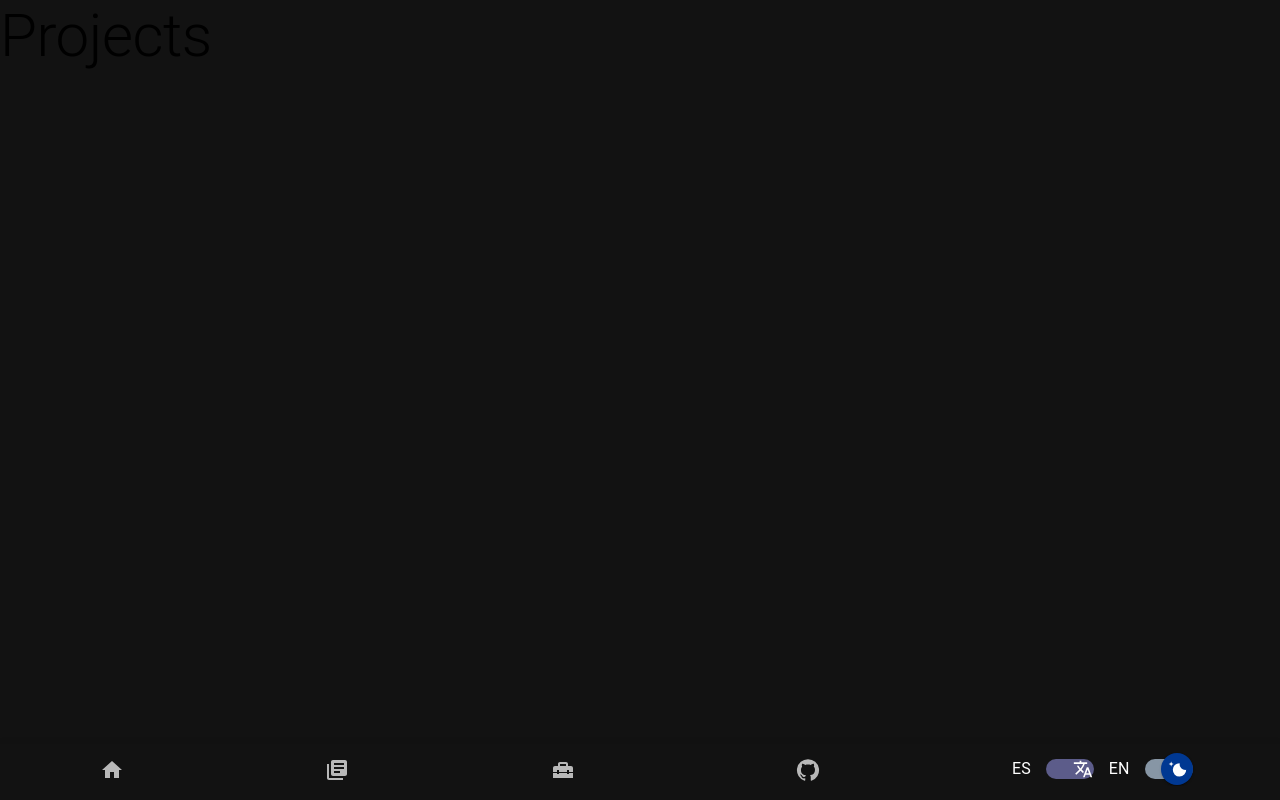
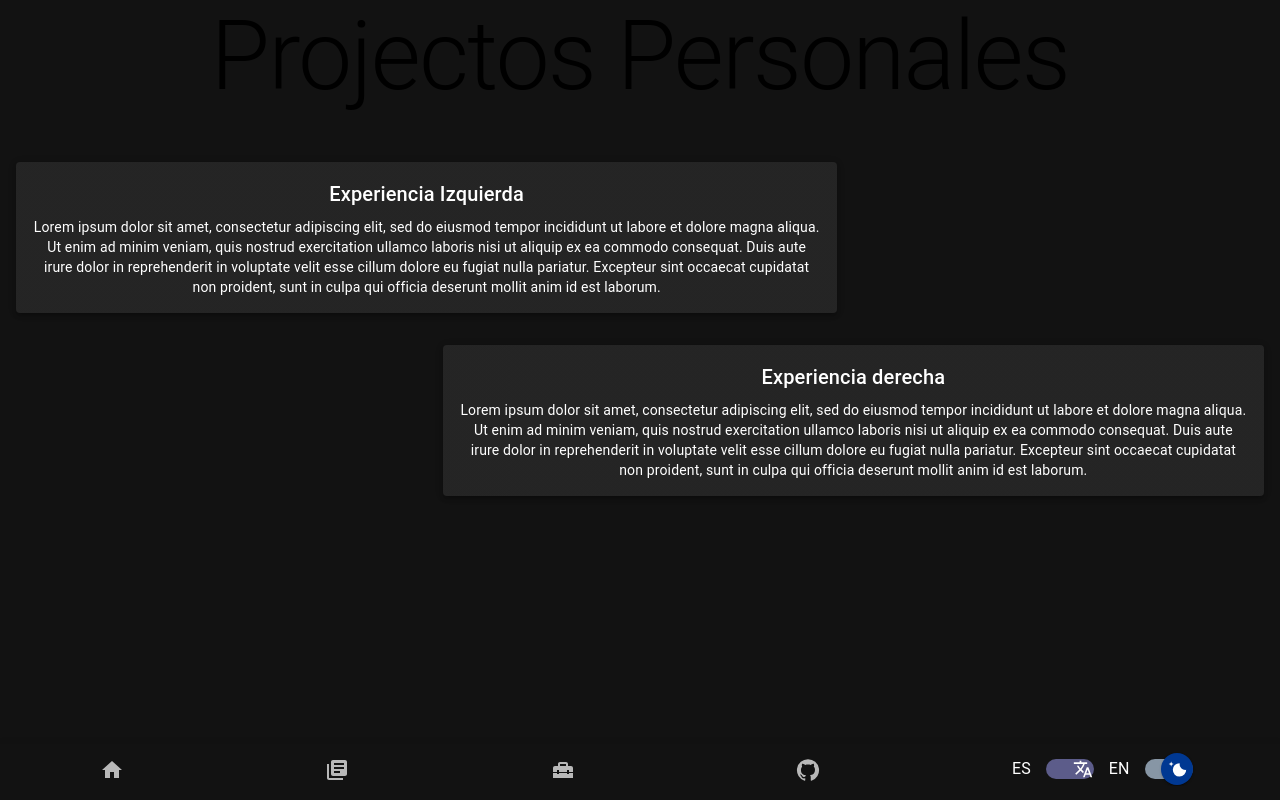
Before and after one commit to RLGARAY/RubenPortfolio, a React (Create React App) app: page /projects in a window 1280 px wide. Built offline with nearby package versions, Linux system fonts and the light colour scheme.

Commit message:
Pages structure
Made the structure for the upcoming data in each page

```diff
--- a/src/pages/Experience.tsx
+++ b/src/pages/Experience.tsx
@@ -1,11 +1,54 @@
 import * as React from 'react';
 import Typography from '@mui/material/Typography';
 import Box from '@mui/material/Box';
-
+import Paper from '@mui/material/Paper';
+import Grid from '@mui/material/Grid';
 export default function Experience() {
   return (
-    <Box sx={{ display: 'flex', height: 1 }}>
-      <Typography variant="h2">Experience</Typography>
+    <Box
+      sx={{
+        display: 'flex',
+        flexDirection: 'column',
+        alignItems: 'center',
+        textAlign: 'center',
+      }}
+    >
+      <Typography variant="h1" gutterBottom>
+        Experiencia
+      </Typography>
+      <Grid container spacing={4} sx={{ flexDirection: 'column', padding: 2 }}>
+        <Grid item xs={12} sm={11} md={9} lg={8} sx={{ marginRight: 'auto' }}>
+          <Paper elevation={3} sx={{ padding: 2 }}>
+            <Typography variant="h6" gutterBottom>
+              Experiencia Izquierda
+            </Typography>
+            <Typography variant="body2">
+              Lorem ipsum dolor sit amet, consectetur adipiscing elit, sed do eiusmod tempor
+              incididunt ut labore et dolore magna aliqua. Ut enim ad minim veniam, quis nostrud
+              exercitation ullamco laboris nisi ut aliquip ex ea commodo consequat. Duis aute irure
+              dolor in reprehenderit in voluptate velit esse cillum dolore eu fugiat nulla pariatur.
+              Excepteur sint occaecat cupidatat non proident, sunt in culpa qui officia deserunt
+              mollit anim id est laborum.
+            </Typography>
+          </Paper>
+        </Grid>
+
+        <Grid item xs={12} sm={11} md={9} lg={8} sx={{ marginLeft: 'auto' }}>
+          <Paper elevation={3} sx={{ padding: 2 }}>
+            <Typography variant="h6" gutterBottom>
+              Experiencia derecha
+            </Typography>
+            <Typography variant="body2">
+              Lorem ipsum dolor sit amet, consectetur adipiscing elit, sed do eiusmod tempor
+              incididunt ut labore et dolore magna aliqua. Ut enim ad minim veniam, quis nostrud
+              exercitation ullamco laboris nisi ut aliquip ex ea commodo consequat. Duis aute irure
+              dolor in reprehenderit in voluptate velit esse cillum dolore eu fugiat nulla pariatur.
+              Excepteur sint occaecat cupidatat non proident, sunt in culpa qui officia deserunt
+              mollit anim id est laborum.
+            </Typography>
+          </Paper>
+        </Grid>
+      </Grid>
     </Box>
   );
 }
--- a/src/pages/Home.tsx
+++ b/src/pages/Home.tsx
@@ -1,11 +1,55 @@
 import * as React from 'react';
 import Typography from '@mui/material/Typography';
 import Box from '@mui/material/Box';
+import Paper from '@mui/material/Paper';
+import Grid from '@mui/material/Grid';
 
 export default function Home() {
   return (
-    <Box sx={{ display: 'flex', height: 1 }}>
-      <Typography variant="h2">Home</Typography>
+    <Box
+      sx={{
+        display: 'flex',
+        flexDirection: 'column',
+        alignItems: 'center',
+        textAlign: 'center',
+      }}
+    >
+      <Typography variant="h1" gutterBottom>
+        Inicio
+      </Typography>
+      <Grid container spacing={4} sx={{ flexDirection: 'column', padding: 2 }}>
+        <Grid item xs={12} sm={11} md={9} lg={8} sx={{ marginRight: 'auto' }}>
+          <Paper elevation={3} sx={{ padding: 2 }}>
+            <Typography variant="h6" gutterBottom>
+              Experiencia Izquierda
+            </Typography>
+            <Typography variant="body2">
+              Lorem ipsum dolor sit amet, consectetur adipiscing elit, sed do eiusmod tempor
+              incididunt ut labore et dolore magna aliqua. Ut enim ad minim veniam, quis nostrud
+              exercitation ullamco laboris nisi ut aliquip ex ea commodo consequat. Duis aute irure
+              dolor in reprehenderit in voluptate velit esse cillum dolore eu fugiat nulla pariatur.
+              Excepteur sint occaecat cupidatat non proident, sunt in culpa qui officia deserunt
+              mollit anim id est laborum.
+            </Typography>
+          </Paper>
+        </Grid>
+
+        <Grid item xs={12} sm={11} md={9} lg={8} sx={{ marginLeft: 'auto' }}>
+          <Paper elevation={3} sx={{ padding: 2 }}>
+            <Typography variant="h6" gutterBottom>
+              Experiencia derecha
+            </Typography>
+            <Typography variant="body2">
+              Lorem ipsum dolor sit amet, consectetur adipiscing elit, sed do eiusmod tempor
+              incididunt ut labore et dolore magna aliqua. Ut enim ad minim veniam, quis nostrud
+              exercitation ullamco laboris nisi ut aliquip ex ea commodo consequat. Duis aute irure
+              dolor in reprehenderit in voluptate velit esse cillum dolore eu fugiat nulla pariatur.
+              Excepteur sint occaecat cupidatat non proident, sunt in culpa qui officia deserunt
+              mollit anim id est laborum.
+            </Typography>
+          </Paper>
+        </Grid>
+      </Grid>
     </Box>
   );
 }
--- a/src/pages/Projects.tsx
+++ b/src/pages/Projects.tsx
@@ -1,11 +1,55 @@
 import * as React from 'react';
 import Typography from '@mui/material/Typography';
 import Box from '@mui/material/Box';
+import Paper from '@mui/material/Paper';
+import Grid from '@mui/material/Grid';
 
 export default function Projects() {
   return (
-    <Box sx={{ display: 'flex', height: 1 }}>
-      <Typography variant="h2">Projects</Typography>
+    <Box
+      sx={{
+        display: 'flex',
+        flexDirection: 'column',
+        alignItems: 'center',
+        textAlign: 'center',
+      }}
+    >
+      <Typography variant="h1" gutterBottom>
+        Projectos Personales
+      </Typography>
+      <Grid container spacing={4} sx={{ flexDirection: 'column', padding: 2 }}>
+        <Grid item xs={12} sm={11} md={9} lg={8} sx={{ marginRight: 'auto' }}>
+          <Paper elevation={3} sx={{ padding: 2 }}>
+            <Typography variant="h6" gutterBottom>
+              Experiencia Izquierda
+            </Typography>
+            <Typography variant="body2">
+              Lorem ipsum dolor sit amet, consectetur adipiscing elit, sed do eiusmod tempor
+              incididunt ut labore et dolore magna aliqua. Ut enim ad minim veniam, quis nostrud
+              exercitation ullamco laboris nisi ut aliquip ex ea commodo consequat. Duis aute irure
+              dolor in reprehenderit in voluptate velit esse cillum dolore eu fugiat nulla pariatur.
+              Excepteur sint occaecat cupidatat non proident, sunt in culpa qui officia deserunt
+              mollit anim id est laborum.
+            </Typography>
+          </Paper>
+        </Grid>
+
+        <Grid item xs={12} sm={11} md={9} lg={8} sx={{ marginLeft: 'auto' }}>
+          <Paper elevation={3} sx={{ padding: 2 }}>
+            <Typography variant="h6" gutterBottom>
+              Experiencia derecha
+            </Typography>
+            <Typography variant="body2">
+              Lorem ipsum dolor sit amet, consectetur adipiscing elit, sed do eiusmod tempor
+              incididunt ut labore et dolore magna aliqua. Ut enim ad minim veniam, quis nostrud
+              exercitation ullamco laboris nisi ut aliquip ex ea commodo consequat. Duis aute irure
+              dolor in reprehenderit in voluptate velit esse cillum dolore eu fugiat nulla pariatur.
+              Excepteur sint occaecat cupidatat non proident, sunt in culpa qui officia deserunt
+              mollit anim id est laborum.
+            </Typography>
+          </Paper>
+        </Grid>
+      </Grid>
     </Box>
   );
 }
--- a/src/pages/Studies.tsx
+++ b/src/pages/Studies.tsx
@@ -1,11 +1,55 @@
 import * as React from 'react';
 import Typography from '@mui/material/Typography';
 import Box from '@mui/material/Box';
+import Paper from '@mui/material/Paper';
+import Grid from '@mui/material/Grid';
 
 export default function Studies() {
   return (
-    <Box sx={{ display: 'flex', height: 1 }}>
-      <Typography variant="h2">Studies</Typography>
+    <Box
+      sx={{
+        display: 'flex',
+        flexDirection: 'column',
+        alignItems: 'center',
+        textAlign: 'center',
+      }}
+    >
+      <Typography variant="h1" gutterBottom>
+        Estudios
+      </Typography>
+      <Grid container spacing={4} sx={{ flexDirection: 'column', padding: 2 }}>
+        <Grid item xs={12} sm={11} md={9} lg={8} sx={{ marginRight: 'auto' }}>
+          <Paper elevation={3} sx={{ padding: 2 }}>
+            <Typography variant="h6" gutterBottom>
+              Experiencia Izquierda
+            </Typography>
+            <Typography variant="body2">
+              Lorem ipsum dolor sit amet, consectetur adipiscing elit, sed do eiusmod tempor
+              incididunt ut labore et dolore magna aliqua. Ut enim ad minim veniam, quis nostrud
+              exercitation ullamco laboris nisi ut aliquip ex ea commodo consequat. Duis aute irure
+              dolor in reprehenderit in voluptate velit esse cillum dolore eu fugiat nulla pariatur.
+              Excepteur sint occaecat cupidatat non proident, sunt in culpa qui officia deserunt
+              mollit anim id est laborum.
+            </Typography>
+          </Paper>
+        </Grid>
+
+        <Grid item xs={12} sm={11} md={9} lg={8} sx={{ marginLeft: 'auto' }}>
+          <Paper elevation={3} sx={{ padding: 2 }}>
+            <Typography variant="h6" gutterBottom>
+              Experiencia derecha
+            </Typography>
+            <Typography variant="body2">
+              Lorem ipsum dolor sit amet, consectetur adipiscing elit, sed do eiusmod tempor
+              incididunt ut labore et dolore magna aliqua. Ut enim ad minim veniam, quis nostrud
+              exercitation ullamco laboris nisi ut aliquip ex ea commodo consequat. Duis aute irure
+              dolor in reprehenderit in voluptate velit esse cillum dolore eu fugiat nulla pariatur.
+              Excepteur sint occaecat cupidatat non proident, sunt in culpa qui officia deserunt
+              mollit anim id est laborum.
+            </Typography>
+          </Paper>
+        </Grid>
+      </Grid>
     </Box>
   );
 }
```
